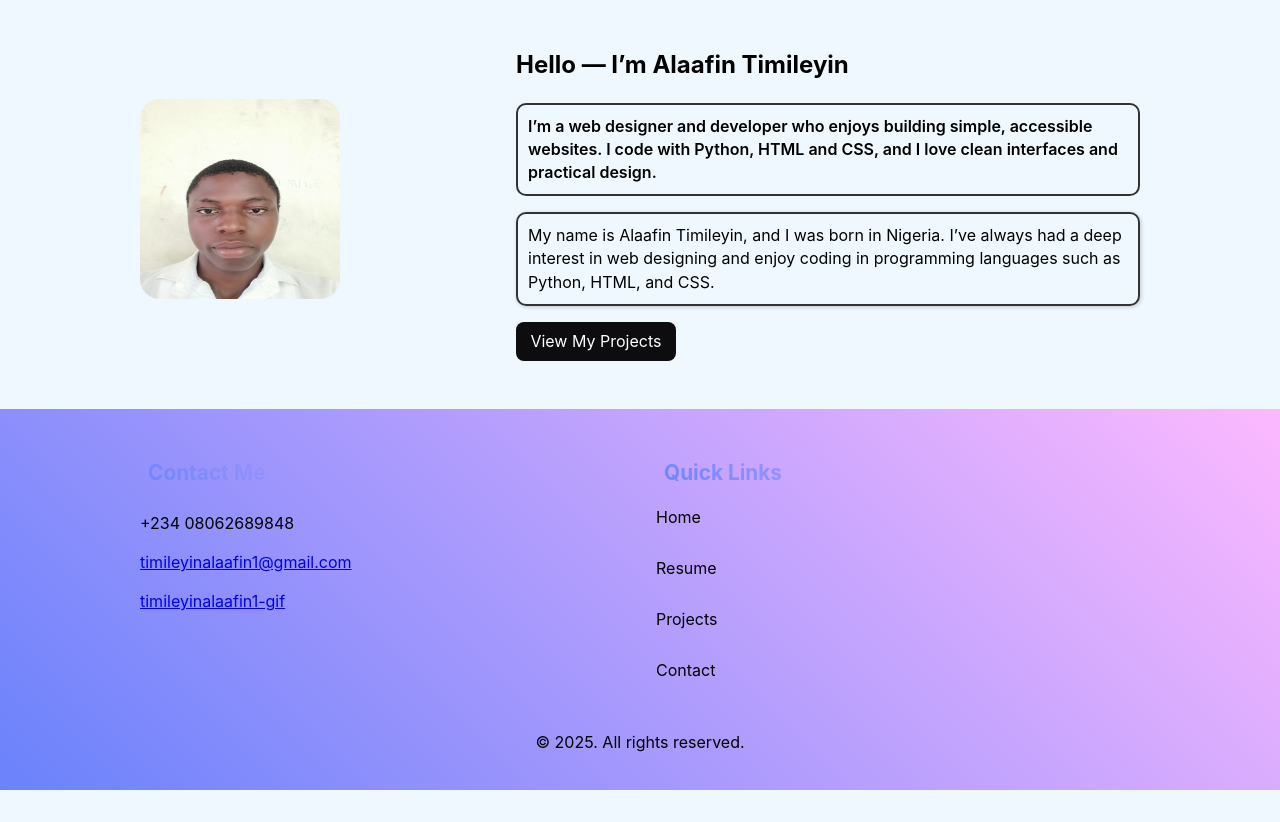
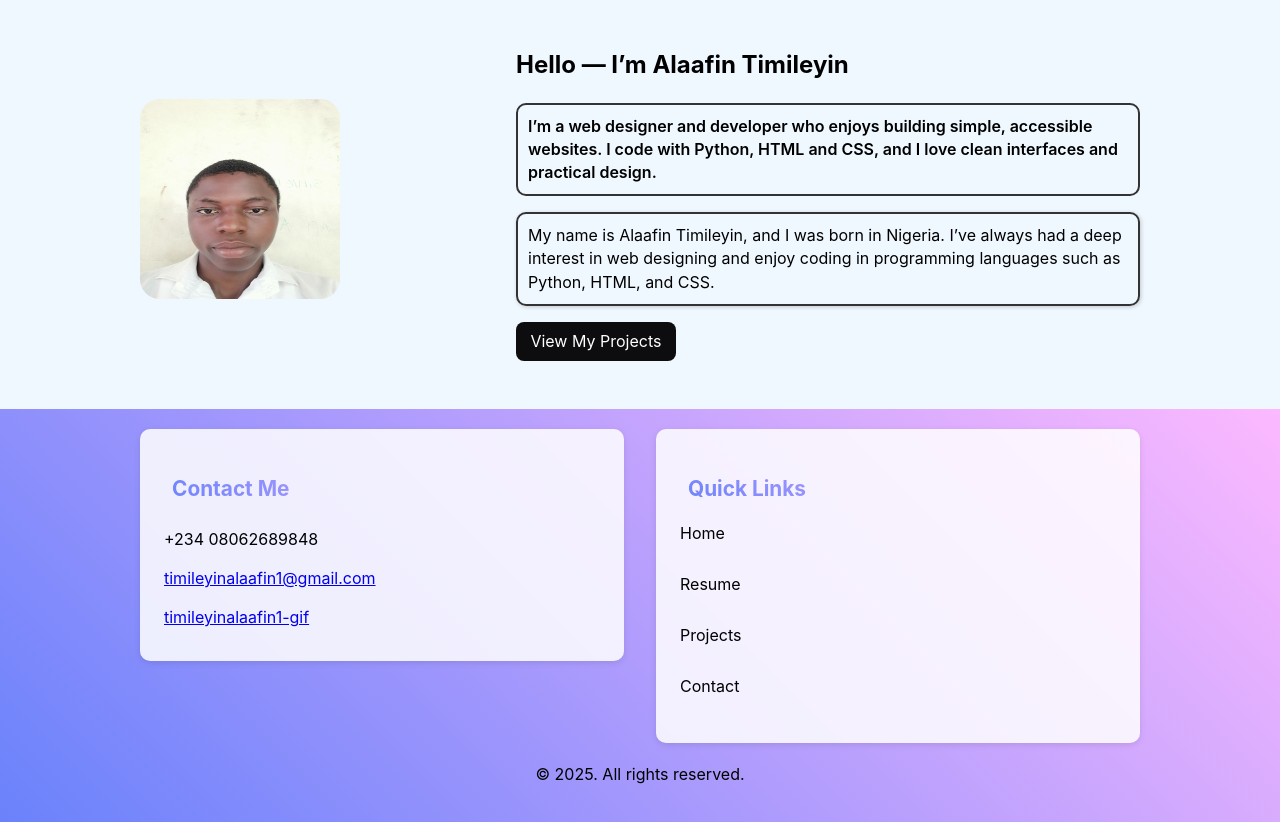
Before and after one commit to PYP-GUILD/Timileyin-Portfolio, a plain HTML site: page index.html in a window 1280 px wide. Shown: the part 63-885 px from the top of the page. Before the commit the page ends 853 px from the top, so only its background shows below. Drawn offline with Linux system fonts and the light colour scheme; files whose address does not match are found by name.

Commit message:
Update styles.css

```diff
--- a/styles.css
+++ b/styles.css
@@ -148,7 +148,12 @@ footer {
 .footer-right {
   flex: 1;
   min-width: 200px;
+  background: rgba(255, 255, 255, 0.85); /* Light panel for contrast */
+  padding: 1rem 1.5rem;
+  border-radius: 10px;
+  box-shadow: 0 2px 6px rgba(0,0,0,0.1);
 }
+
 
 .footer-left h3,
 .footer-right h3 {
```
